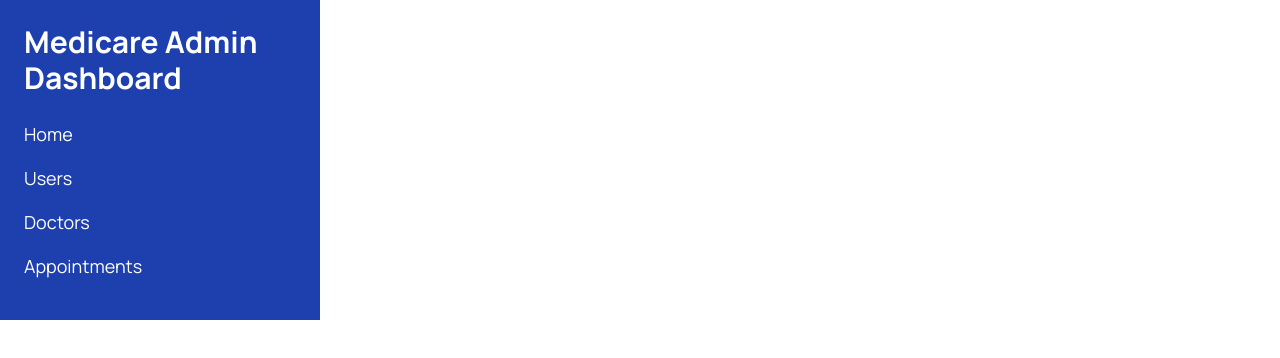
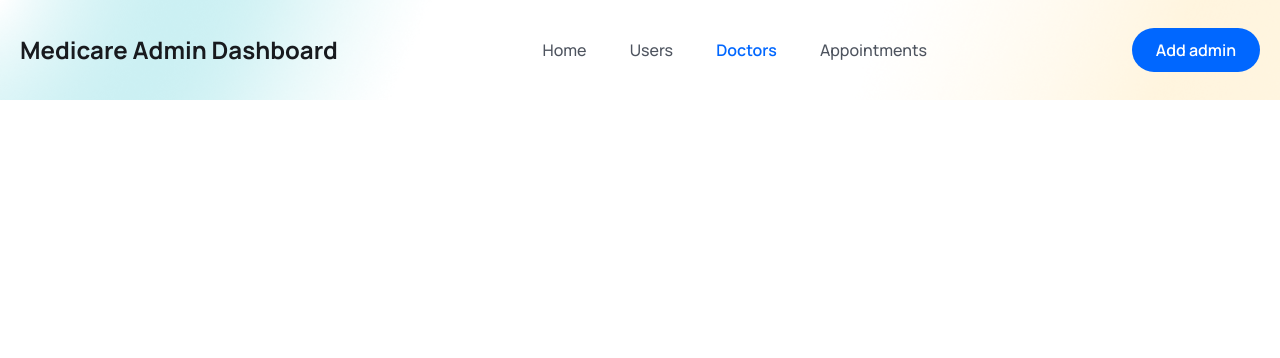
Before and after one commit to Naman-Mishra-3116/industrialTraining, a React (Vite) app in the folder frontend/: page /doctors-list in a window 1280 px wide. Shown: the top 358 px of the page. Built offline with nearby package versions, Linux system fonts and the light colour scheme.

Commit message:
Admin Dashboard Header Added

```diff
--- a/frontend/src/components/Admin-Dashboard/AdminHome.jsx
+++ b/frontend/src/components/Admin-Dashboard/AdminHome.jsx
@@ -1,43 +1,118 @@
-import React from 'react';
-import { Route, Routes, Link } from 'react-router-dom';
-import Dashboard from './Dashboard';
-import Users from './Users';
-import Appointments from './Appointments';
-import DoctorsTable from './DoctorsTable';
+import { useEffect, useRef } from "react";
+import logo from "../../assets/images/logo.png";
+import { NavLink, Link } from "react-router-dom";
+import { BiMenu } from "react-icons/bi";
+import { useAuthHook } from "../../context/AuthContext";
 
-export default function AdminHome() {
+const navLinks = [
+  {
+    path: "/admin-home",
+    display: "Home",
+  },
+  {
+    path: "/users",
+    display: "Users",
+  },
+  {
+    path: "/doctors-list",
+    display: "Doctors",
+  },
+  {
+    path: "/appointments",
+    display: "Appointments",
+  },
+];
+
+function AdminHome() {
+  const { token, user, role } = useAuthHook();
+  const headerRef = useRef(null);
+  const menuRef = useRef(null);
+
+  const handleStickyHeader = () => {
+    window.addEventListener("scroll", () => {
+      if (
+        document.body.scrollTop > 80 ||
+        document.documentElement.scrollTop > 80
+      ) {
+        headerRef.current?.classList.add("sticky__header");
+      } else {
+        headerRef.current?.classList.remove("sticky__header");
+      }
+    });
+  };
+
+  useEffect(() => {
+    handleStickyHeader();
+
+    return () => window.removeEventListener("scroll", handleStickyHeader);
+  });
+
+  const toggleMenu = () => menuRef.current.classList.toggle("show_menu");
+
   return (
-    <div className="min-h-screen bg-gray-100 text-gray-900">
-      <div className="flex">
-        {/* Sidebar */}
-        <div className="w-1/4 bg-blue-800 p-6 text-white">
-          <h2 className="text-3xl font-bold mb-6">Medicare Admin Dashboard</h2>
-          <ul>
-            <li className="mb-4">
-              <Link to="/admin-home" className="text-lg">Home</Link>
-            </li>
-            <li className="mb-4">
-              <Link to="/users" className="text-lg">Users</Link>
-            </li>
-            <li className="mb-4">
-              <Link to="/doctors-list" className="text-lg">Doctors</Link>
-            </li>
-            <li className="mb-4">
-              <Link to="/appointments" className="text-lg">Appointments</Link>
-            </li>
-          </ul>
-        </div>
+    <header className="header flex items-center" ref={headerRef}>
+      <div className="container">
+        <div className="flex items-center justify-between">
+          {/*==========Logo========= */}
+          <div>
+            <h1 className="text-2xl text-headingColor font-bold">Medicare Admin Dashboard</h1>
+          </div>
 
-        {/* Main Content */}
-        <div className="w-3/4 p-8">
-          <Routes>
-            <Route path="/" element={<Dashboard />} />
-            <Route path="/users" element={<Users />} />
-            <Route path="/users" element={<DoctorsTable />} />
-            <Route path="/appointments" element={<Appointments />} />
-          </Routes>
+          {/*==========menu========= */}
+          <div className="navigation" ref={menuRef} onClick={toggleMenu}>
+            <ul className="menu flex items-center gap-[2.7rem]">
+              {navLinks.map((link, index) => (
+                <li key={index}>
+                  <NavLink
+                    to={link.path}
+                    className={(navClass) =>
+                      navClass.isActive
+                        ? "text-primaryColor text-[16px] leading-7 font-[600]"
+                        : "text-textColor text-[16px] leading-7 font-[500] hover:text-primaryColor"
+                    }
+                  >
+                    {link.display}
+                  </NavLink>
+                </li>
+              ))}
+            </ul>
+          </div>
+          {/*===========nav right================*/}
+          <div className="flex items-center gap-4">
+            {user && token ? (
+              <div className={``}>
+                <Link
+                  to={`${
+                    role === "doctor"
+                      ? "/doctors/profile/me"
+                      : "/users/profile/me"
+                  }`}
+                >
+                  <figure className="w-[35px] h-[35px] rounded-full cursor-pointer">
+                    <img
+                      className="w-full rounded-full"
+                      src={user?.photo}
+                      alt=""
+                    />
+                  </figure>
+                </Link>
+              </div>
+            ) : (
+              <Link to="/create-admin">
+                <button className="bg-primaryColor text-white py-2 px-6 font-[600] h-[44px] flex items-center justify-center rounded-[50px]">
+                  Add admin
+                </button>
+              </Link>
+            )}
+
+            <span className="md:hidden" onClick={toggleMenu}>
+              <BiMenu className="w-6 h-6 cursor-pointer" />
+            </span>
+          </div>
         </div>
       </div>
-    </div>
+    </header>
   );
 }
+
+export default AdminHome;
--- a/frontend/src/components/Admin-Dashboard/Appointments.jsx
+++ b/frontend/src/components/Admin-Dashboard/Appointments.jsx
@@ -1,35 +1,118 @@
-import React from "react";
-import { Link } from "react-router-dom";
+import { useEffect, useRef } from "react";
+import logo from "../../assets/images/logo.png";
+import { NavLink, Link } from "react-router-dom";
+import { BiMenu } from "react-icons/bi";
+import { useAuthHook } from "../../context/AuthContext";
 
+const navLinks = [
+  {
+    path: "/admin-home",
+    display: "Home",
+  },
+  {
+    path: "/users",
+    display: "Users",
+  },
+  {
+    path: "/doctors-list",
+    display: "Doctors",
+  },
+  {
+    path: "/appointments",
+    display: "Appointments",
+  },
+];
 
-export default function Appointments() {
+function Appointments() {
+  const { token, user, role } = useAuthHook();
+  const headerRef = useRef(null);
+  const menuRef = useRef(null);
+
+  const handleStickyHeader = () => {
+    window.addEventListener("scroll", () => {
+      if (
+        document.body.scrollTop > 80 ||
+        document.documentElement.scrollTop > 80
+      ) {
+        headerRef.current?.classList.add("sticky__header");
+      } else {
+        headerRef.current?.classList.remove("sticky__header");
+      }
+    });
+  };
+
+  useEffect(() => {
+    handleStickyHeader();
+
+    return () => window.removeEventListener("scroll", handleStickyHeader);
+  });
+
+  const toggleMenu = () => menuRef.current.classList.toggle("show_menu");
+
   return (
-    <div className="flex">
-      <div className="w-1/4 bg-blue-800 p-6 text-white">
-        <h2 className="text-3xl font-bold mb-6">Medicare Admin Dashboard</h2>
-        <ul>
-          <li className="mb-4">
-            <Link to="/admin-home" className="text-lg">
-              Home
-            </Link>
-          </li>
-          <li className="mb-4">
-            <Link to="/users" className="text-lg">
-              Users
-            </Link>
-          </li>
-          <li className="mb-4">
-            <Link to="/doctors-list" className="text-lg">
-              Doctors
-            </Link>
-          </li>
-          <li className="mb-4">
-            <Link to="/appointments" className="text-lg">
-              Appointments
-            </Link>
-          </li>
-        </ul>
+    <header className="header flex items-center" ref={headerRef}>
+      <div className="container">
+        <div className="flex items-center justify-between">
+          {/*==========Logo========= */}
+          <div>
+            <h1 className="text-2xl text-headingColor font-bold">Medicare Admin Dashboard</h1>
+          </div>
+
+          {/*==========menu========= */}
+          <div className="navigation" ref={menuRef} onClick={toggleMenu}>
+            <ul className="menu flex items-center gap-[2.7rem]">
+              {navLinks.map((link, index) => (
+                <li key={index}>
+                  <NavLink
+                    to={link.path}
+                    className={(navClass) =>
+                      navClass.isActive
+                        ? "text-primaryColor text-[16px] leading-7 font-[600]"
+                        : "text-textColor text-[16px] leading-7 font-[500] hover:text-primaryColor"
+                    }
+                  >
+                    {link.display}
+                  </NavLink>
+                </li>
+              ))}
+            </ul>
+          </div>
+          {/*===========nav right================*/}
+          <div className="flex items-center gap-4">
+            {user && token ? (
+              <div className={``}>
+                <Link
+                  to={`${
+                    role === "doctor"
+                      ? "/doctors/profile/me"
+                      : "/users/profile/me"
+                  }`}
+                >
+                  <figure className="w-[35px] h-[35px] rounded-full cursor-pointer">
+                    <img
+                      className="w-full rounded-full"
+                      src={user?.photo}
+                      alt=""
+                    />
+                  </figure>
+                </Link>
+              </div>
+            ) : (
+              <Link to="/create-admin">
+                <button className="bg-primaryColor text-white py-2 px-6 font-[600] h-[44px] flex items-center justify-center rounded-[50px]">
+                  Add admin
+                </button>
+              </Link>
+            )}
+
+            <span className="md:hidden" onClick={toggleMenu}>
+              <BiMenu className="w-6 h-6 cursor-pointer" />
+            </span>
+          </div>
+        </div>
       </div>
-    </div>
+    </header>
   );
 }
+
+export default Appointments;
--- a/frontend/src/components/Admin-Dashboard/DoctorsTable.jsx
+++ b/frontend/src/components/Admin-Dashboard/DoctorsTable.jsx
@@ -1,58 +1,118 @@
-import React from "react";
-import { Link } from "react-router-dom";
+import { useEffect, useRef } from "react";
+import logo from "../../assets/images/logo.png";
+import { NavLink, Link } from "react-router-dom";
+import { BiMenu } from "react-icons/bi";
+import { useAuthHook } from "../../context/AuthContext";
 
-const doctors = [
+const navLinks = [
   {
-    SNo: 1,
-    name: "Dr. Alice Green",
-    specialty: "Cardiologist",
-    email: "alice@example.com",
-    phone: "4984503448",
+    path: "/admin-home",
+    display: "Home",
   },
   {
-    SNo: 2,
-    name: "Dr. Bob Brown",
-    specialty: "Neurologist",
-    email: "bob@example.com",
-    phone: "4984503448",
+    path: "/users",
+    display: "Users",
   },
   {
-    SNo: 3,
-    name: "Dr. Carol White",
-    specialty: "Dermatologist",
-    email: "carol@example.com",
-    phone: "4984503448",
+    path: "/doctors-list",
+    display: "Doctors",
+  },
+  {
+    path: "/appointments",
+    display: "Appointments",
   },
 ];
 
-export default function DoctorsTable() {
+function DoctorsTable() {
+  const { token, user, role } = useAuthHook();
+  const headerRef = useRef(null);
+  const menuRef = useRef(null);
+
+  const handleStickyHeader = () => {
+    window.addEventListener("scroll", () => {
+      if (
+        document.body.scrollTop > 80 ||
+        document.documentElement.scrollTop > 80
+      ) {
+        headerRef.current?.classList.add("sticky__header");
+      } else {
+        headerRef.current?.classList.remove("sticky__header");
+      }
+    });
+  };
+
+  useEffect(() => {
+    handleStickyHeader();
+
+    return () => window.removeEventListener("scroll", handleStickyHeader);
+  });
+
+  const toggleMenu = () => menuRef.current.classList.toggle("show_menu");
+
   return (
-    <div className="flex">
-      <div className="w-1/4 bg-blue-800 p-6 text-white">
-        <h2 className="text-3xl font-bold mb-6">Medicare Admin Dashboard</h2>
-        <ul>
-          <li className="mb-4">
-            <Link to="/admin-home" className="text-lg">
-              Home
-            </Link>
-          </li>
-          <li className="mb-4">
-            <Link to="/users" className="text-lg">
-              Users
-            </Link>
-          </li>
-          <li className="mb-4">
-            <Link to="/doctors-list" className="text-lg">
-              Doctors
-            </Link>
-          </li>
-          <li className="mb-4">
-            <Link to="/appointments" className="text-lg">
-              Appointments
-            </Link>
-          </li>
-        </ul>
+    <header className="header flex items-center" ref={headerRef}>
+      <div className="container">
+        <div className="flex items-center justify-between">
+          {/*==========Logo========= */}
+          <div>
+            <h1 className="text-2xl text-headingColor font-bold">Medicare Admin Dashboard</h1>
+          </div>
+
+          {/*==========menu========= */}
+          <div className="navigation" ref={menuRef} onClick={toggleMenu}>
+            <ul className="menu flex items-center gap-[2.7rem]">
+              {navLinks.map((link, index) => (
+                <li key={index}>
+                  <NavLink
+                    to={link.path}
+                    className={(navClass) =>
+                      navClass.isActive
+                        ? "text-primaryColor text-[16px] leading-7 font-[600]"
+                        : "text-textColor text-[16px] leading-7 font-[500] hover:text-primaryColor"
+                    }
+                  >
+                    {link.display}
+                  </NavLink>
+                </li>
+              ))}
+            </ul>
+          </div>
+          {/*===========nav right================*/}
+          <div className="flex items-center gap-4">
+            {user && token ? (
+              <div className={``}>
+                <Link
+                  to={`${
+                    role === "doctor"
+                      ? "/doctors/profile/me"
+                      : "/users/profile/me"
+                  }`}
+                >
+                  <figure className="w-[35px] h-[35px] rounded-full cursor-pointer">
+                    <img
+                      className="w-full rounded-full"
+                      src={user?.photo}
+                      alt=""
+                    />
+                  </figure>
+                </Link>
+              </div>
+            ) : (
+              <Link to="/create-admin">
+                <button className="bg-primaryColor text-white py-2 px-6 font-[600] h-[44px] flex items-center justify-center rounded-[50px]">
+                  Add admin
+                </button>
+              </Link>
+            )}
+
+            <span className="md:hidden" onClick={toggleMenu}>
+              <BiMenu className="w-6 h-6 cursor-pointer" />
+            </span>
+          </div>
+        </div>
       </div>
-    </div>
+    </header>
   );
 }
+
+export default DoctorsTable;
--- a/frontend/src/components/Admin-Dashboard/Users.jsx
+++ b/frontend/src/components/Admin-Dashboard/Users.jsx
@@ -1,34 +1,118 @@
-import React from "react";
-import { Link } from "react-router-dom";
+import { useEffect, useRef } from "react";
+import logo from "../../assets/images/logo.png";
+import { NavLink, Link } from "react-router-dom";
+import { BiMenu } from "react-icons/bi";
+import { useAuthHook } from "../../context/AuthContext";
 
-export default function Users() {
+const navLinks = [
+  {
+    path: "/admin-home",
+    display: "Home",
+  },
+  {
+    path: "/users",
+    display: "Users",
+  },
+  {
+    path: "/doctors-list",
+    display: "Doctors",
+  },
+  {
+    path: "/appointments",
+    display: "Appointments",
+  },
+];
+
+function Users() {
+  const { token, user, role } = useAuthHook();
+  const headerRef = useRef(null);
+  const menuRef = useRef(null);
+
+  const handleStickyHeader = () => {
+    window.addEventListener("scroll", () => {
+      if (
+        document.body.scrollTop > 80 ||
+        document.documentElement.scrollTop > 80
+      ) {
+        headerRef.current?.classList.add("sticky__header");
+      } else {
+        headerRef.current?.classList.remove("sticky__header");
+      }
+    });
+  };
+
+  useEffect(() => {
+    handleStickyHeader();
+
+    return () => window.removeEventListener("scroll", handleStickyHeader);
+  });
+
+  const toggleMenu = () => menuRef.current.classList.toggle("show_menu");
+
   return (
-    <div className="flex">
-      <div className="w-1/4 bg-blue-800 p-6 text-white">
-        <h2 className="text-3xl font-bold mb-6">Medicare Admin Dashboard</h2>
-        <ul>
-          <li className="mb-4">
-            <Link to="/admin-home" className="text-lg">
-              Home
-            </Link>
-          </li>
-          <li className="mb-4">
-            <Link to="/users" className="text-lg">
-              Users
-            </Link>
-          </li>
-          <li className="mb-4">
-            <Link to="/doctors-list" className="text-lg">
-              Doctors
-            </Link>
-          </li>
-          <li className="mb-4">
-            <Link to="/appointments" className="text-lg">
-              Appointments
-            </Link>
-          </li>
-        </ul>
+    <header className="header flex items-center" ref={headerRef}>
+      <div className="container">
+        <div className="flex items-center justify-between">
+          {/*==========Logo========= */}
+          <div>
+            <h1 className="text-2xl text-headingColor font-bold">Medicare Admin Dashboard</h1>
+          </div>
+
+          {/*==========menu========= */}
+          <div className="navigation" ref={menuRef} onClick={toggleMenu}>
+            <ul className="menu flex items-center gap-[2.7rem]">
+              {navLinks.map((link, index) => (
+                <li key={index}>
+                  <NavLink
+                    to={link.path}
+                    className={(navClass) =>
+                      navClass.isActive
+                        ? "text-primaryColor text-[16px] leading-7 font-[600]"
+                        : "text-textColor text-[16px] leading-7 font-[500] hover:text-primaryColor"
+                    }
+                  >
+                    {link.display}
+                  </NavLink>
+                </li>
+              ))}
+            </ul>
+          </div>
+          {/*===========nav right================*/}
+          <div className="flex items-center gap-4">
+            {user && token ? (
+              <div className={``}>
+                <Link
+                  to={`${
+                    role === "doctor"
+                      ? "/doctors/profile/me"
+                      : "/users/profile/me"
+                  }`}
+                >
+                  <figure className="w-[35px] h-[35px] rounded-full cursor-pointer">
+                    <img
+                      className="w-full rounded-full"
+                      src={user?.photo}
+                      alt=""
+                    />
+                  </figure>
+                </Link>
+              </div>
+            ) : (
+              <Link to="/create-admin">
+                <button className="bg-primaryColor text-white py-2 px-6 font-[600] h-[44px] flex items-center justify-center rounded-[50px]">
+                  Add admin
+                </button>
+              </Link>
+            )}
+
+            <span className="md:hidden" onClick={toggleMenu}>
+              <BiMenu className="w-6 h-6 cursor-pointer" />
+            </span>
+          </div>
+        </div>
       </div>
-    </div>
+    </header>
   );
 }
+
+export default Users;
```
